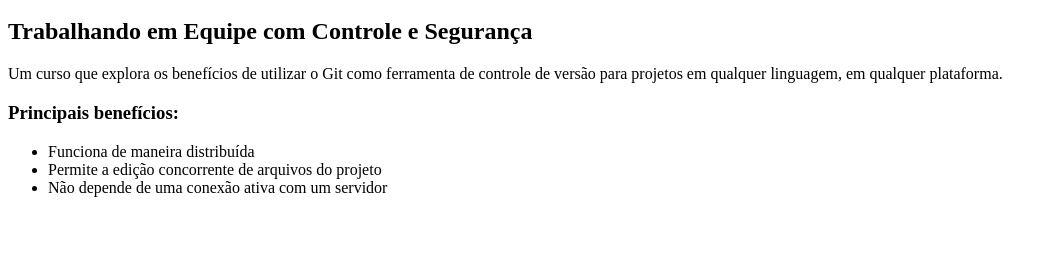
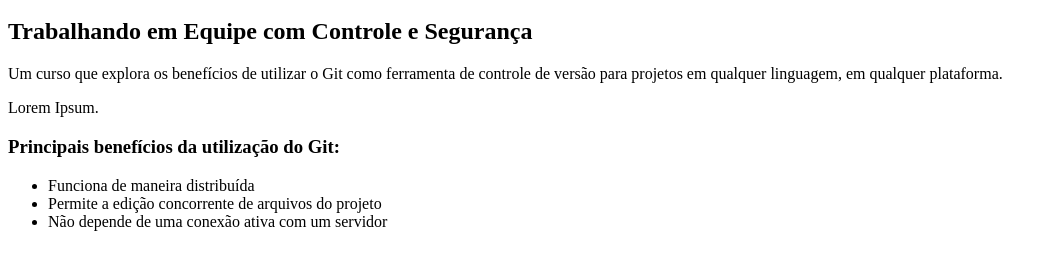
Before and after one commit to daniel-moreira-trt/curso-git, a plain HTML site: page index.html in a window 1280 px wide. Shown: the part 48-318 px from the top of the page, without its empty margins (0-1057 px from the left). Drawn offline with Linux system fonts and the light colour scheme.

Commit message:
Alterações que foram utilizadas para testar:
1- Add interativo
2- Staging Area

```diff
--- a/index.html
+++ b/index.html
@@ -7,7 +7,9 @@
 
         <p>Um curso que explora os benefícios de utilizar o Git como ferramenta de controle de versão para projetos em qualquer linguagem, em qualquer plataforma.</p>
 
-        <h3>Principais benefícios:</h3>
+		<p>Lorem Ipsum.</p>
+
+        <h3>Principais benefícios da utilização do Git:</h3>
         <ul>
             <li>Funciona de maneira distribuída</li>
             <li>Permite a edição concorrente de arquivos do projeto</li>
```
